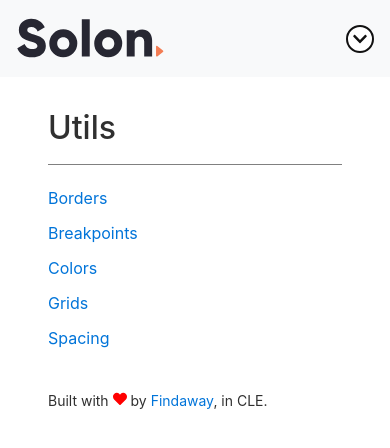
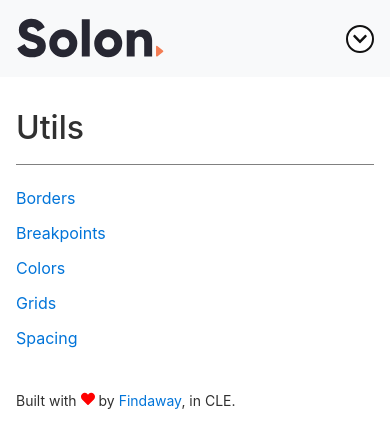
Before and after one commit to FindawayWorld/Solon, a React (Create React App) app: page /utils in a window 390 px wide. Shown: the top 448 px of the page. Built offline with nearby package versions, Linux system fonts and the light colour scheme.

Commit message:
Update breakpoint mixin and add retina breakpoint mixin.

```diff
--- a/src/scss/_functions.scss
+++ b/src/scss/_functions.scss
@@ -2,12 +2,26 @@
     @return ($px / 16) * 1rem;
 }
 
-@mixin breakpoint-media($breakpoint, $allBreakpoints: $standard-breakpoints) {
+@mixin breakpoint($breakpoint, $allBreakpoints: $standard-breakpoints) {
     $width: map-get($allBreakpoints, $breakpoint);
     @if ($width != 0) {
-        @content;
+        @media only screen and (min-width: #{$width}) {
+            @content;
+        }
     } @else {
         @content;
+    }
+}
+@mixin breakpoint-retina($breakpoint, $allBreakpoints: $standard-breakpoints) {
+    $width: map-get($allBreakpoints, $breakpoint);
+    @if ($width != 0) {
+        @media only screen and (min-width: #{$width}) and (-webkit-min-device-pixel-ratio: 2) {
+            @content;
+        }
+    } @else {
+        @media only screen and (-webkit-min-device-pixel-ratio: 2) {
+            @content;
+        }
     }
 }
 
--- a/src/scss/base/_base.scss
+++ b/src/scss/base/_base.scss
@@ -52,7 +52,7 @@
 .site-row {
     box-sizing: border-box;
 
-    @media #{$large} {
+    @include breakpoint('lg') {
         flex-direction: row;
         display: flex;
         flex: 0 1 auto;
--- a/src/scss/base/_typography.scss
+++ b/src/scss/base/_typography.scss
@@ -221,7 +221,7 @@
 
 @include text();
 @each $breakpoint in map-keys($standard-breakpoints) {
-    @include breakpoint-media($breakpoint) {
+    @include breakpoint($breakpoint) {
         $infix: get-breakpoint-infix($breakpoint);
         @include text($infix);
     }
--- a/src/scss/base/_utils.scss
+++ b/src/scss/base/_utils.scss
@@ -54,7 +54,7 @@
 @include utils();
 
 @each $breakpoint in map-keys($standard-breakpoints) {
-    @include breakpoint-media($breakpoint) {
+    @include breakpoint($breakpoint) {
         $infix: get-breakpoint-infix($breakpoint);
         @include borders($infix);
         @include utils($infix);
--- a/src/scss/components/_lists.scss
+++ b/src/scss/components/_lists.scss
@@ -54,7 +54,7 @@
     flex-wrap: wrap;
     gap: 0.5rem;
 
-    @media #{$small} {
+    @include breakpoint('sm') {
         flex-direction: row;
     }
 }
--- a/src/scss/components/_tables.scss
+++ b/src/scss/components/_tables.scss
@@ -66,7 +66,7 @@
         left: -9999px;
     }
 
-    @media #{$medium} {
+    @include breakpoint('md') {
         table {
             font-size: rem(13);
         }
--- a/src/scss/layout/_grids.scss
+++ b/src/scss/layout/_grids.scss
@@ -246,7 +246,7 @@
 }
 
 @each $breakpoint in map-keys($standard-breakpoints) {
-    @include breakpoint-media($breakpoint) {
+    @include breakpoint($breakpoint) {
         $infix: get-breakpoint-infix($breakpoint);
         $container-width: map-get($container-widths, $breakpoint);
 
--- a/src/scss/mods/_modal.scss
+++ b/src/scss/mods/_modal.scss
@@ -35,11 +35,11 @@
     padding: 2rem;
     outline: none;
 
-    @media #{$small} {
+    @include breakpoint('sm') {
         width: 90%;
     }
 
-    @media #{$medium} {
+    @include breakpoint('md') {
         max-width: rem(960);
     }
 }
--- a/src/scss/mods/_sidebar.scss
+++ b/src/scss/mods/_sidebar.scss
@@ -127,7 +127,7 @@
     width: 100%;
     padding: 1rem;
 
-    @media #{$large} {
+    @include breakpoint('lg') {
         display: block;
         padding-top: 0;
         padding-right: 0;
@@ -142,7 +142,7 @@
     }
 }
 
-@media #{$large} {
+@include breakpoint('lg') {
     .sidebar {
         width: rem(300);
 
@@ -225,7 +225,7 @@
     }
 }
 
-@media #{$large} {
+@include breakpoint('lg') {
     .sidebar-slim {
         width: auto;
         .small-logo {
@@ -296,7 +296,7 @@
         transform: rotate(-90deg);
     }
 
-    @media #{$large} {
+    @include breakpoint('lg') {
         $height: (28); //16 + 4 + 8
         $half: ($height) / 2;
         position: absolute;
```
